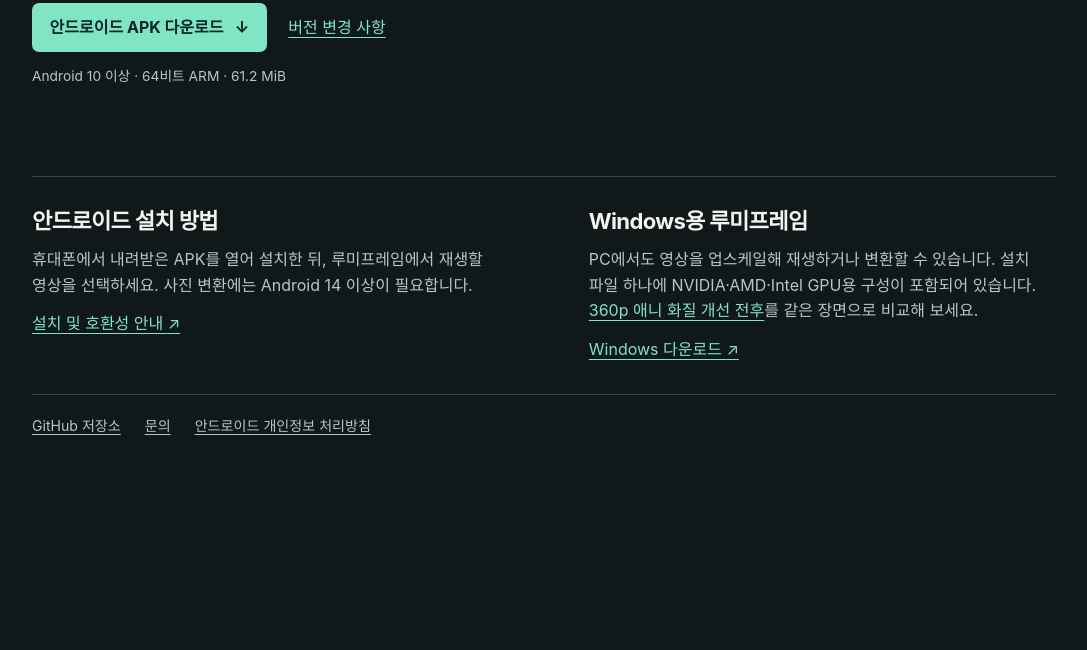
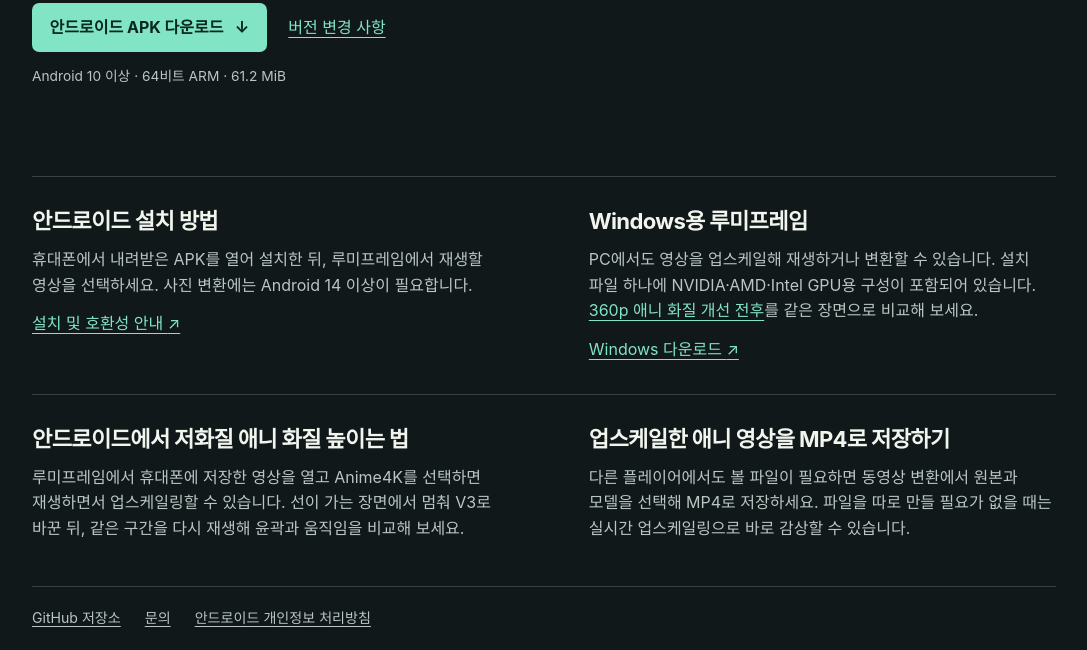
Before and after one commit to ETONOTE/LumiFrame-Windows, a plain HTML site: page docs/ko/index.html in a window 1280 px wide. Shown: the part 599-1249 px from the top of the page, without its empty margins (96-1183 px from the left). Before the commit the page ends 1057 px from the top, so only its background shows below. Drawn offline with Linux system fonts and the light colour scheme.

Commit message:
Verify the Google project property and add bilingual anime playback and MP4 guides

```diff
--- a/docs/ko/index.html
+++ b/docs/ko/index.html
@@ -38,6 +38,16 @@
       <article><h2>안드로이드 설치 방법</h2><p>휴대폰에서 내려받은 APK를 열어 설치한 뒤, 루미프레임에서 재생할 영상을 선택하세요. 사진 변환에는 Android 14 이상이 필요합니다.</p><a href="https://github.com/ETONOTE/LumiFrame-Windows/blob/main/ANDROID.md">설치 및 호환성 안내 <span aria-hidden="true">↗</span></a></article>
       <article><h2>Windows용 루미프레임</h2><p>PC에서도 영상을 업스케일해 재생하거나 변환할 수 있습니다. 설치 파일 하나에 NVIDIA·AMD·Intel GPU용 구성이 포함되어 있습니다. <a href="https://github.com/ETONOTE/LumiFrame-Windows#upscaling-example">360p 애니 화질 개선 전후</a>를 같은 장면으로 비교해 보세요.</p><a href="https://github.com/ETONOTE/LumiFrame-Windows/releases/latest">Windows 다운로드 <span aria-hidden="true">↗</span></a></article>
     </section>
+    <section class="resources" aria-label="애니 영상 업스케일링 사용법">
+      <article>
+        <h2>안드로이드에서 저화질 애니 화질 높이는 법</h2>
+        <p>루미프레임에서 휴대폰에 저장한 영상을 열고 Anime4K를 선택하면 재생하면서 업스케일링할 수 있습니다. 선이 가는 장면에서 멈춰 V3로 바꾼 뒤, 같은 구간을 다시 재생해 윤곽과 움직임을 비교해 보세요.</p>
+      </article>
+      <article>
+        <h2>업스케일한 애니 영상을 MP4로 저장하기</h2>
+        <p>다른 플레이어에서도 볼 파일이 필요하면 동영상 변환에서 원본과 모델을 선택해 MP4로 저장하세요. 파일을 따로 만들 필요가 없을 때는 실시간 업스케일링으로 바로 감상할 수 있습니다.</p>
+      </article>
+    </section>
   </main>
   <footer><a href="https://github.com/ETONOTE/LumiFrame-Windows">GitHub 저장소</a><a href="https://github.com/ETONOTE/LumiFrame-Windows/issues">문의</a><a href="https://lumiframe-privacy.etonote.chatgpt.site">안드로이드 개인정보 처리방침</a></footer>
 </body>
--- a/docs/sitemap.xml
+++ b/docs/sitemap.xml
@@ -3,12 +3,14 @@
         xmlns:xhtml="http://www.w3.org/1999/xhtml">
   <url>
     <loc>https://etonote.github.io/LumiFrame-Windows/</loc>
+    <lastmod>2026-11-22</lastmod>
     <xhtml:link rel="alternate" hreflang="en" href="https://etonote.github.io/LumiFrame-Windows/"/>
     <xhtml:link rel="alternate" hreflang="ko" href="https://etonote.github.io/LumiFrame-Windows/ko/"/>
     <xhtml:link rel="alternate" hreflang="x-default" href="https://etonote.github.io/LumiFrame-Windows/"/>
   </url>
   <url>
     <loc>https://etonote.github.io/LumiFrame-Windows/ko/</loc>
+    <lastmod>2026-11-22</lastmod>
     <xhtml:link rel="alternate" hreflang="en" href="https://etonote.github.io/LumiFrame-Windows/"/>
     <xhtml:link rel="alternate" hreflang="ko" href="https://etonote.github.io/LumiFrame-Windows/ko/"/>
     <xhtml:link rel="alternate" hreflang="x-default" href="https://etonote.github.io/LumiFrame-Windows/"/>
```
Also changed, not shown: docs/index.html (+11 -0 lines).
